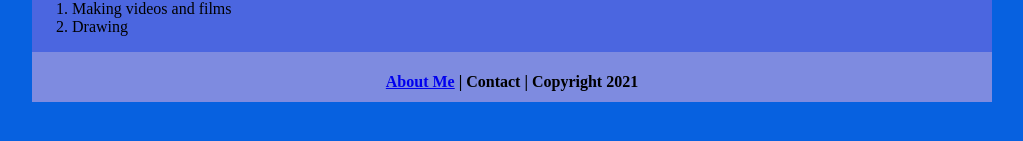
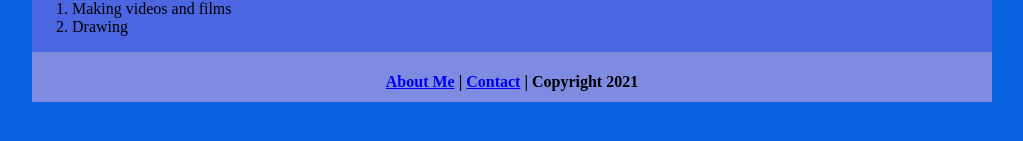
Before and after one commit to oliversalas1/ecsportfolio, a plain HTML site: page aboutme.html in a window 1280 px wide. Shown: the part 399-540 px from the top of the page, without its empty margins (128-1151 px from the left). Drawn offline with Linux system fonts and the light colour scheme.

Commit message:
Update aboutme.html

```diff
--- a/aboutme.html
+++ b/aboutme.html
@@ -45,7 +45,7 @@
 
   </div>
   <div class="footer">
-    <h4> <a href="aboutme.html">About Me</a> | Contact | Copyright 2021</h4>
+    <h4> <a href="aboutme.html">About Me</a> | <a href="mailto:9646928@graniteschools.org">Contact</a> | Copyright 2021</h4>
   </div>
 </div>
 </body>
```
